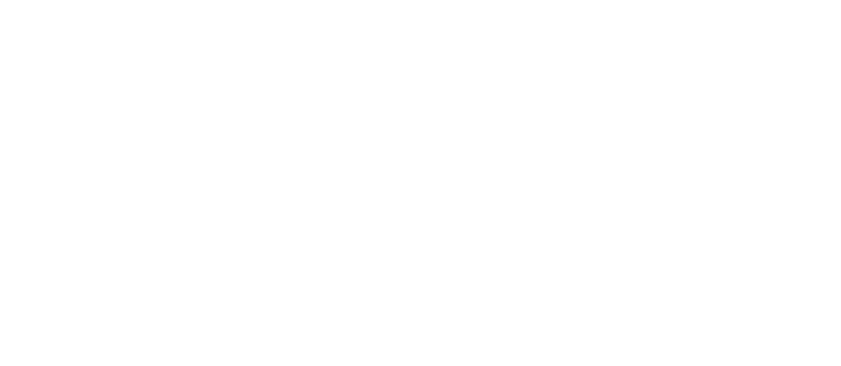
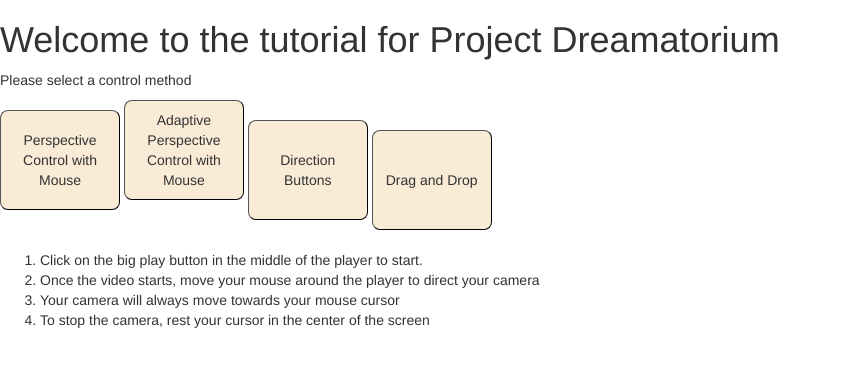
Before and after one commit to robinlu51/360YouTubePlayer, a plain HTML site: page TutorialPage.html in a window 1280 px wide. Shown: the whole page, without its empty margins (0-841 px from the left). Drawn offline with nearby package versions, Linux system fonts and the light colour scheme.

Commit message:
Added content to tutorial page and link

```diff
--- a/TutorialPage.html
+++ b/TutorialPage.html
@@ -3,13 +3,40 @@
 <head>
     <meta charset="utf-8">
     <meta name="viewport" content="width=device-width, initial-scale=1">
-    <link rel="stylesheet" href="StyleControl.css">
+    <link rel="stylesheet" href="TutorialStyle.css">
     <link rel="stylesheet" href="https://maxcdn.bootstrapcdn.com/bootstrap/3.4.1/css/bootstrap.min.css">
     <link rel="stylesheet" href="https://cdnjs.cloudflare.com/ajax/libs/font-awesome/4.7.0/css/font-awesome.min.css">
     <script src="https://ajax.googleapis.com/ajax/libs/jquery/3.5.1/jquery.min.js"></script>
     <script src="https://maxcdn.bootstrapcdn.com/bootstrap/3.4.1/js/bootstrap.min.js"></script>
 </head>
 <body>
+<div>
+    <header>
+        <h1>Welcome to the tutorial for Project Dreamatorium</h1>
+        <p>Please select a control method</p>
+        <button type="button" id="control1Button" class="button">Perspective Control with Mouse</button>
+        <button type="button" id="control2Button" class="button">Adaptive Perspective Control with Mouse</button>
+        <button type="button" id="control3Button" class="button">Direction Buttons</button>
+        <button type="button" id="control4Button" class="button">Drag and Drop</button>
+    </header>
+</div>
+<div style="margin-top: 20px">
+    <ol>
+        <li>Click on the big play button in the middle of the player to start.</li>
+        <li>Once the video starts, move your mouse around the player to direct your camera</li>
+        <li>Your camera will always move towards your mouse cursor</li>
+        <li>To stop the camera, rest your cursor in the center of the screen</li>
+    </ol>
+</div>
 
+<script>
+    let myURL = new URL(window.location.href); //collection for all URL parameters
+
+    let tutorialNum = myURL.searchParams.get("tutorialNum"); //URL parameter for which tutorial is shown
+    let defaultTutorialNum = '1';
+    if (!tutorialNum > '') { // if there's no input for this, default to 0, which shows all control options
+        tutorialNum = defaultTutorialNum;
+    }
+</script>
 </body>
 </html>
--- /dev/null
+++ b/TutorialStyle.css
@@ -0,0 +1,9 @@
+
+.button {
+    Height: 100px;
+    width: 120px;
+    text-align: center;
+    background-color: antiquewhite;
+    border-radius: 8px;
+    border-width: 1px;
+}
```
Also changed, not shown: index.html (+1 -1 lines).
